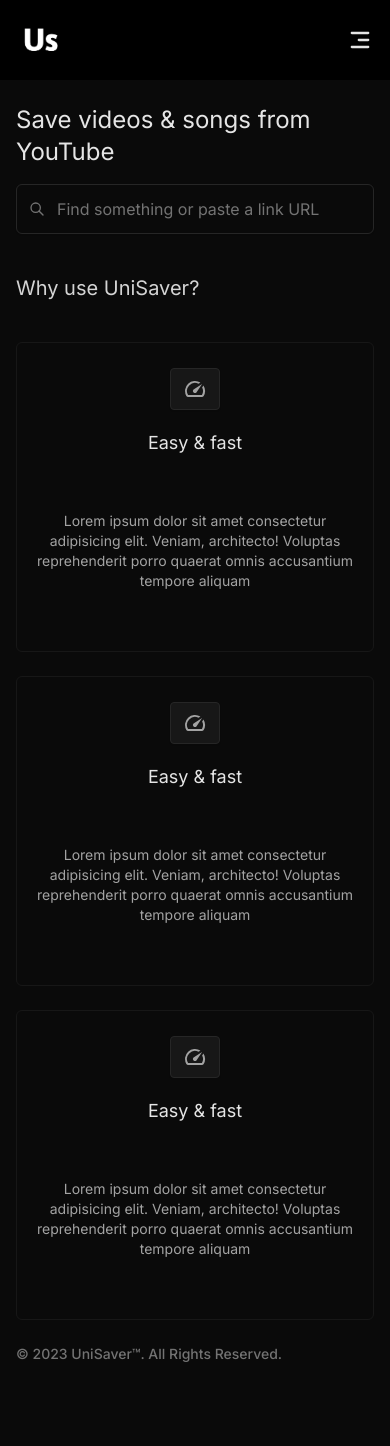
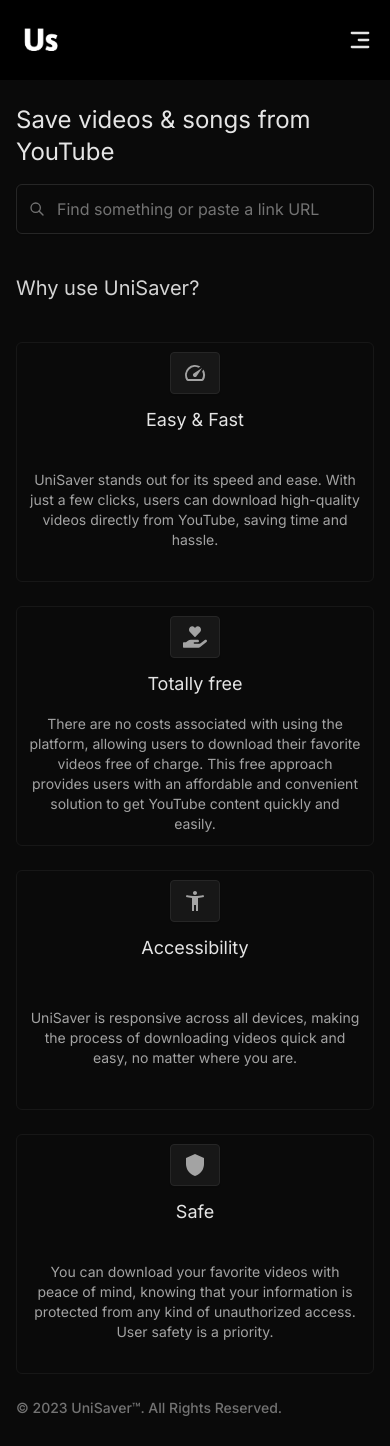
Before and after one commit to guilhermevialle/UniSaver, a Next.js app: page / in a window 390 px wide. Before the commit the page ends 1392 px from the top, so only its background shows below. Built offline with nearby package versions, Linux system fonts and the light colour scheme; a web font is replaced by a local one.

Commit message:
turning root responsive

```diff
--- a/package.json
+++ b/package.json
@@ -21,6 +21,7 @@
     "react": "18.2.0",
     "react-dom": "18.2.0",
     "react-icons": "^4.9.0",
+    "react-responsive": "^9.0.2",
     "react-toastify": "^9.1.3",
     "tailwindcss": "3.3.2",
     "typescript": "5.1.3",
--- a/src/components/cards/IconCard.tsx
+++ b/src/components/cards/IconCard.tsx
@@ -6,16 +6,16 @@
 
 export default function IconCard({ title, p, icon }: Props) {
   return (
-    <div className='w-full h-[310px] border-[1px] border-neutral-900 rounded-md flex flex-col items-center justify-center'>
-      <div className='h-[30%] flex items-center justify-center '>
+    <div className='w-full h-full border-[1px] border-neutral-900 rounded-md flex flex-col items-center justify-center'>
+      <div className='h-[25%] flex items-center justify-center'>
         <i className='border-[1px] px-3 border-neutral-800 p-2 bg-neutral-900 shadow-sm text-neutral-400 rounded'>
           {icon}
         </i>
       </div>
-      <h1 className='text-lg h-[5%] flex items-center justify-center px-3 text-neutral-200'>
+      <h1 className='text-lg h-[15%] flex items-center justify-center px-3 text-neutral-200'>
         {title}
       </h1>
-      <p className=' h-[65%] flex items-center justify-center px-3 text-sm text-neutral-400 text-center'>
+      <p className=' h-[60%] flex items-center justify-center px-3 text-sm text-neutral-400 text-center'>
         {p}
       </p>
     </div>
--- a/src/components/cards/Video.tsx
+++ b/src/components/cards/Video.tsx
@@ -24,7 +24,7 @@
 
   return (
     <div
-      className='w-full h-[280px] border-[1px] border-neutral-800 bg-neutral-900 bg-opacity-50 rounded-md overflow-hidden cursor-pointer hover:bg-opacity-90'
+      className='w-full h-full border-[1px] border-neutral-800 bg-neutral-900 bg-opacity-50 rounded-md overflow-hidden cursor-pointer hover:bg-opacity-90'
       onClick={() => navigateToVideo()}
     >
       <div className='w-full h-[180px] relative'>
@@ -47,10 +47,10 @@
 
       <div className='w-full h-[60px] px-3'>
         <h3 className='w-full text-left text-neutral-400 text-sm'>
-          {details?.author.name}
+          {details?.author?.name}
         </h3>
         <h3 className='w-full text-left text-neutral-400 text-sm'>
-          {details?.views.toLocaleString()} views • {details?.ago}
+          {details?.views?.toLocaleString()} views • {details?.ago}
         </h3>
       </div>
     </div>
--- a/src/components/layout/Padding.tsx
+++ b/src/components/layout/Padding.tsx
@@ -1,3 +1,7 @@
+'use client'
+
+import { useMediaQuery } from 'react-responsive'
+
 type Props = {
   children: React.ReactNode
   stretch?: boolean
@@ -5,6 +9,8 @@
 }
 
 export default function Padding({ children, stretch, paddingY }: Props) {
+  const isBigScreen = useMediaQuery({ minWidth: 1536 })
+
   const stretchedPadding =
     `w-full h-full px-4 md:px-8 lg:px-32 xl:px-52 2xl:px-64 3xl:px-72` +
     paddingY
@@ -12,7 +18,7 @@
   return (
     <div
       className={
-        stretch
+        stretch && !isBigScreen
           ? stretchedPadding
           : 'w-full h-full px-4 sm:20 md:px-32 lg:px-48 xl:px-64 2xl:px-80 3xl:px-96' +
             paddingY
--- a/src/components/nav/Topbar.tsx
+++ b/src/components/nav/Topbar.tsx
@@ -1,14 +1,19 @@
+'use client'
+
 import Padding from '../layout/Padding'
 import { CgMenuRightAlt } from 'react-icons/cg'
 import Image from 'next/image'
 import Logo from '../../../public/unisaver_logo_png.png'
+import { useRouter } from 'next/navigation'
 
 export default function Topbar() {
+  const router = useRouter()
+
   return (
     <nav className='w-full h-12 py-10 bg-black fixed top-0 left-0 z-10'>
       <Padding stretch={true}>
         <div className='w-full h-full flex items-center justify-between'>
-          <button className='text-3xl'>
+          <button className='text-3xl' onClick={() => router.push('/')}>
             <Image src={Logo} width={48} height={48} alt='UniSaver' />
           </button>
           <button>
--- a/src/pages/Find.tsx
+++ b/src/pages/Find.tsx
@@ -23,9 +23,16 @@
           <h1 className='text-xl'>{query}</h1>
         </div>
 
-        <div className='w-full flex flex-col justify-center items-center gap-4'>
+        <div className='w-full flex flex-col justify-center items-center gap-4 sm:flex-row sm:flex-wrap'>
           {results?.map((details) => {
-            return <VideoCard key={v4()} details={details} />
+            return (
+              <div
+                key={v4()}
+                className='w-full sm:w-[48%] lg:w-[32%] 2xl:w-[22%] h- [280px] '
+              >
+                <VideoCard details={details} />
+              </div>
+            )
           })}
         </div>
       </Padding>
--- a/src/pages/Root.tsx
+++ b/src/pages/Root.tsx
@@ -4,9 +4,36 @@
 import Padding from '@/components/layout/Padding'
 import Topbar from '@/components/nav/Topbar'
 import TopbarSpace from '@/components/nav/TopbarSpace'
+import { Benefit } from '@/types'
 
 //icons
-import { MdSpeed } from 'react-icons/md'
+import { MdSpeed, MdAccessibilityNew, MdShield } from 'react-icons/md'
+import { v4 } from 'uuid'
+import { FaHandHoldingHeart } from 'react-icons/fa'
+
+const Benefits: Benefit[] = [
+  {
+    icon: <MdSpeed size={24} />,
+    title: 'Easy & Fast',
+    p: 'UniSaver stands out for its speed and ease. With just a few clicks, users can download high-quality videos directly from YouTube, saving time and hassle.',
+  },
+  {
+    icon: <FaHandHoldingHeart size={24} />,
+    title: 'Totally free',
+    p: 'There are no costs associated with using the platform, allowing users to download their favorite videos free of charge. This free approach provides users with an affordable and convenient solution to get YouTube content quickly and easily.',
+  },
+  {
+    icon: <MdAccessibilityNew size={24} />,
+    title: 'Accessibility',
+    p: 'UniSaver is responsive across all devices, making the process of downloading videos quick and easy, no matter where you are.',
+  },
+
+  {
+    icon: <MdShield size={24} />,
+    title: 'Safe',
+    p: 'You can download your favorite videos with peace of mind, knowing that your information is protected from any kind of unauthorized access. User safety is a priority.',
+  },
+]
 
 export default function Root() {
   return (
@@ -27,23 +54,21 @@
               Why use UniSaver?
             </h1>
 
-            <div className='w-full h-fit flex flex-wrap items-center justify-center gap-6'>
-              <IconCard
-                title='Easy & fast'
-                p=' Lorem ipsum dolor sit amet consectetur adipisicing elit. Veniam, architecto! Voluptas reprehenderit porro quaerat omnis accusantium tempore aliquam'
-                icon={<MdSpeed size={24} />}
-              />
-              <IconCard
-                title='Easy & fast'
-                p=' Lorem ipsum dolor sit amet consectetur adipisicing elit. Veniam, architecto! Voluptas reprehenderit porro quaerat omnis accusantium tempore aliquam'
-                icon={<MdSpeed size={24} />}
-              />
-
-              <IconCard
-                title='Easy & fast'
-                p=' Lorem ipsum dolor sit amet consectetur adipisicing elit. Veniam, architecto! Voluptas reprehenderit porro quaerat omnis accusantium tempore aliquam'
-                icon={<MdSpeed size={24} />}
-              />
+            <div className='w-full h-fit flex flex-wrap items-center justify-between gap-6'>
+              {Benefits.map((benefit) => {
+                return (
+                  <div
+                    key={v4()}
+                    className='w-full sm:w-[48%] lg:w-[31%] h-[240px]'
+                  >
+                    <IconCard
+                      title={benefit.title}
+                      p={benefit.p}
+                      icon={benefit.icon}
+                    />
+                  </div>
+                )
+              })}
             </div>
           </div>
         </section>
--- a/src/types/index.d.ts
+++ b/src/types/index.d.ts
@@ -136,3 +136,9 @@
 }
 
 export type FormatType = 'Audio' | 'Video' | 'Full'
+
+export type Benefit = {
+  icon: React.ReactNode
+  title: string
+  p: string
+}
```
Also changed, not shown: 1 other file (tests, documents, lock files or other folders).
